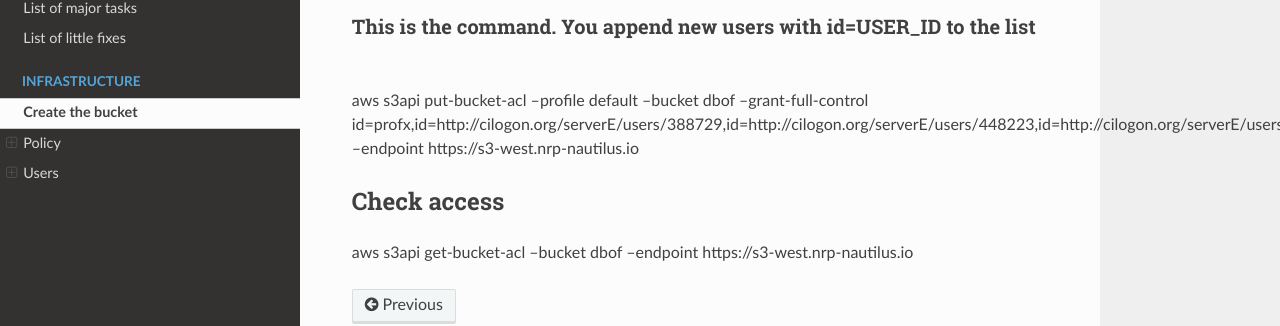
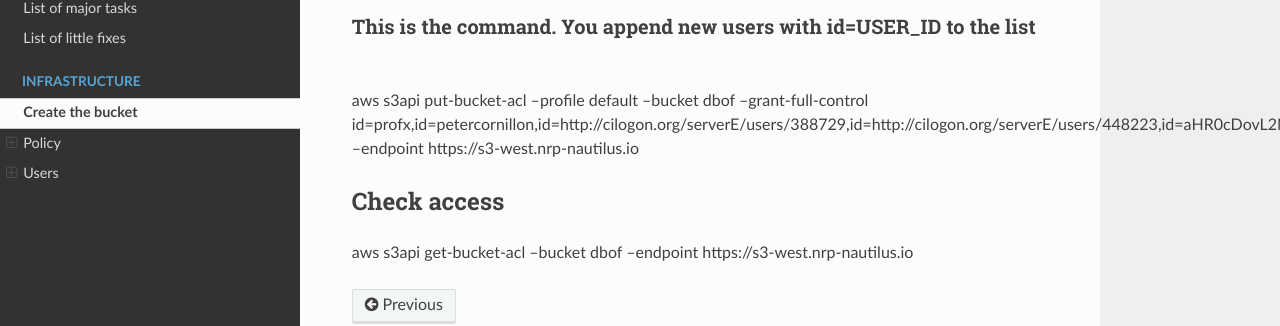
Before and after one commit to Sea-Meets-the-Stars/llc4320-native-grid-preprocessing, a Sphinx documentation site: the page built from docs/nautilus/s3_DBOF.md, in a window 1280 px wide and 900 px high, scrolled down 685 px. Shown: the part 446-772 px from the top of the window. Built offline with Sphinx 7.4.7 and the Read the Docs theme 3.1.0, drawn with Linux system fonts in a browser that asks for light colours; pages that are not in the unit, such as notebooks, are missing from menus.

Commit message:
add Christian

```diff
--- a/docs/nautilus/s3_DBOF.md
+++ b/docs/nautilus/s3_DBOF.md
@@ -51,7 +51,7 @@ aws s3api  get-bucket-acl --bucket dbof --endpoint https://s3-west.nrp-nautilus.
 
 ### This is the command.  You append new users with id=USER_ID to the list
 
-aws s3api put-bucket-acl --profile default --bucket dbof --grant-full-control id=profx,id=http://cilogon.org/serverE/users/388729,id=http://cilogon.org/serverE/users/448223,id=http://cilogon.org/serverE/users/340867 --endpoint https://s3-west.nrp-nautilus.io
+aws s3api put-bucket-acl --profile default --bucket dbof --grant-full-control id=profx,id=petercornillon,id=http://cilogon.org/serverE/users/388729,id=http://cilogon.org/serverE/users/448223,id=aHR0cDovL2NpbG9nb24ub3JnL3NlcnZlckUvdXNlcnMvNTU5NDU0 --endpoint https://s3-west.nrp-nautilus.io
 
 ## Check access
 
```
